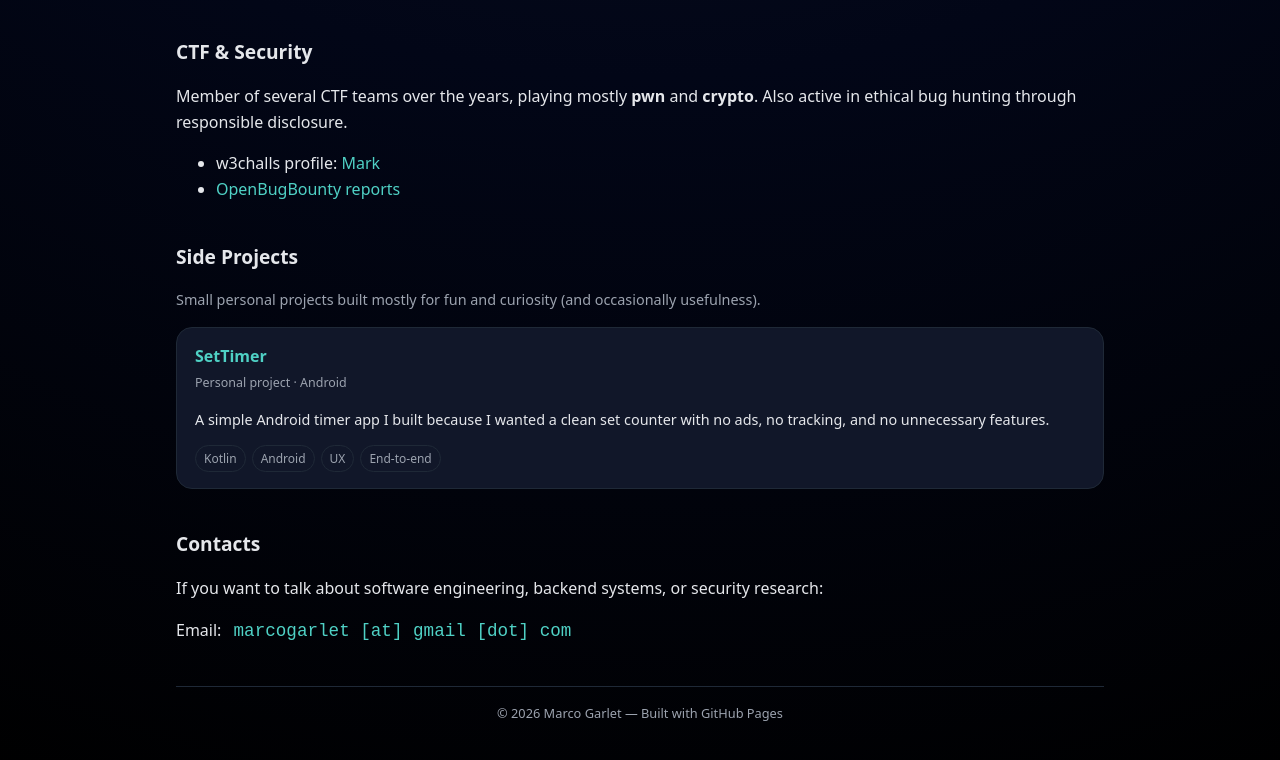
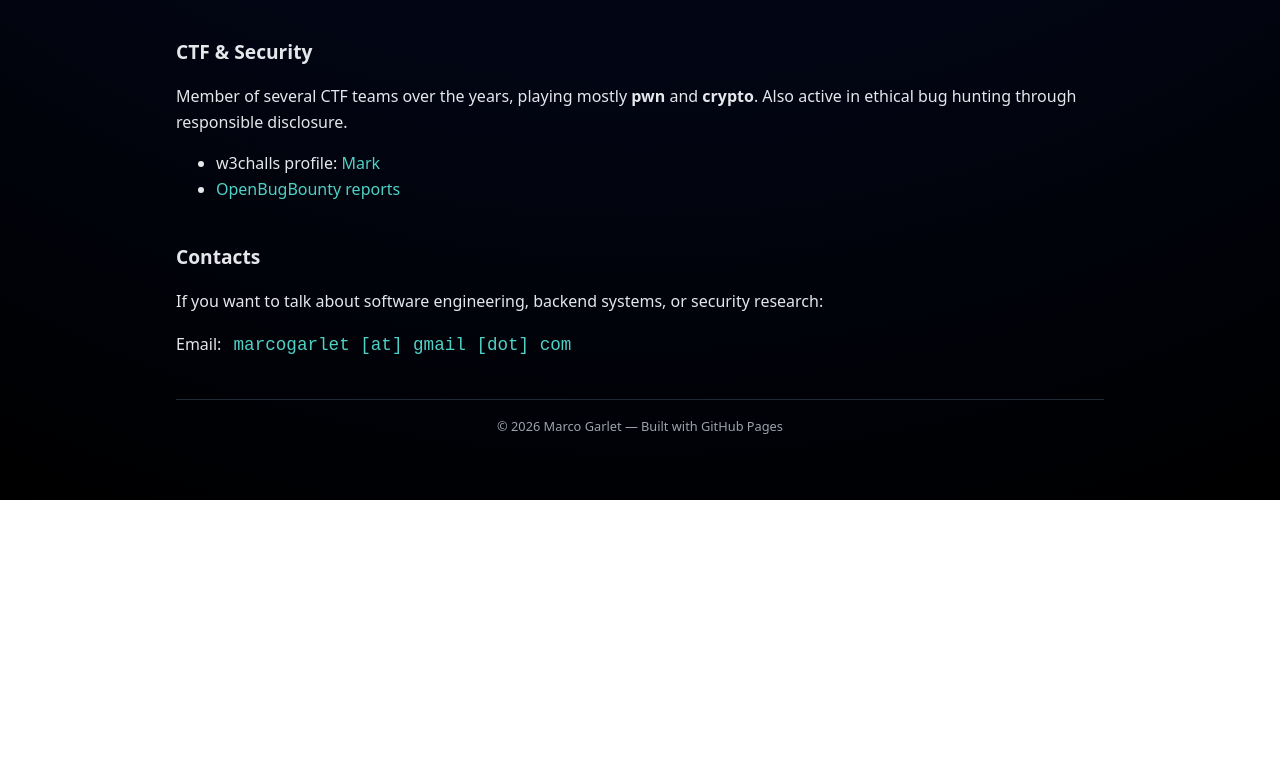
Before and after one commit to MarcoGarlet/MarcoGarlet.github.io, a plain HTML site: page index.html in a window 1280 px wide. Shown: the part 934-1694 px from the top of the page. After the commit the page ends 1434 px from the top, so only its background shows below. Drawn offline with Linux system fonts and the light colour scheme.

Commit message:
fix: remove useless section

```diff
--- a/index.html
+++ b/index.html
@@ -147,7 +147,6 @@
         <a href="#about">About</a>
         <a href="#projects">Projects</a>
         <a href="#ctf">CTF & Security</a>
-        <a href="#side-projects">Side projects</a>
         <a href="#contact">Contact</a>
       </nav>
     </header>
@@ -244,33 +243,6 @@
       </section>
 
 
-<!-- SIDE PROJECTS -->
-<section id="side-projects" class="section">
-  <h2>Side Projects</h2>
-  <p class="section-subtitle">
-     Small personal projects built mostly for fun and curiosity (and occasionally usefulness).
-  </p>
-
-  <div class="grid">
-    <div class="card">
-      <h3>
-        <a href="https://settimer.thesimple.ink/" target="_blank">SetTimer</a>
-      </h3>
-      <small>Personal project · Android</small>
-      <p>
-        A simple Android timer app I built because I wanted a clean set counter with no ads, no tracking, and no unnecessary features.
-      </p>
-      <div class="pill-row">
-        <span class="pill">Kotlin</span>
-        <span class="pill">Android</span>
-        <span class="pill">UX</span>
-        <span class="pill">End-to-end</span>
-      </div>
-    </div>
-  </div>
-</section>
-
-
       <!-- CONTACT -->
       <section id="contact" class="section">
         <h2>Contacts</h2>
```
